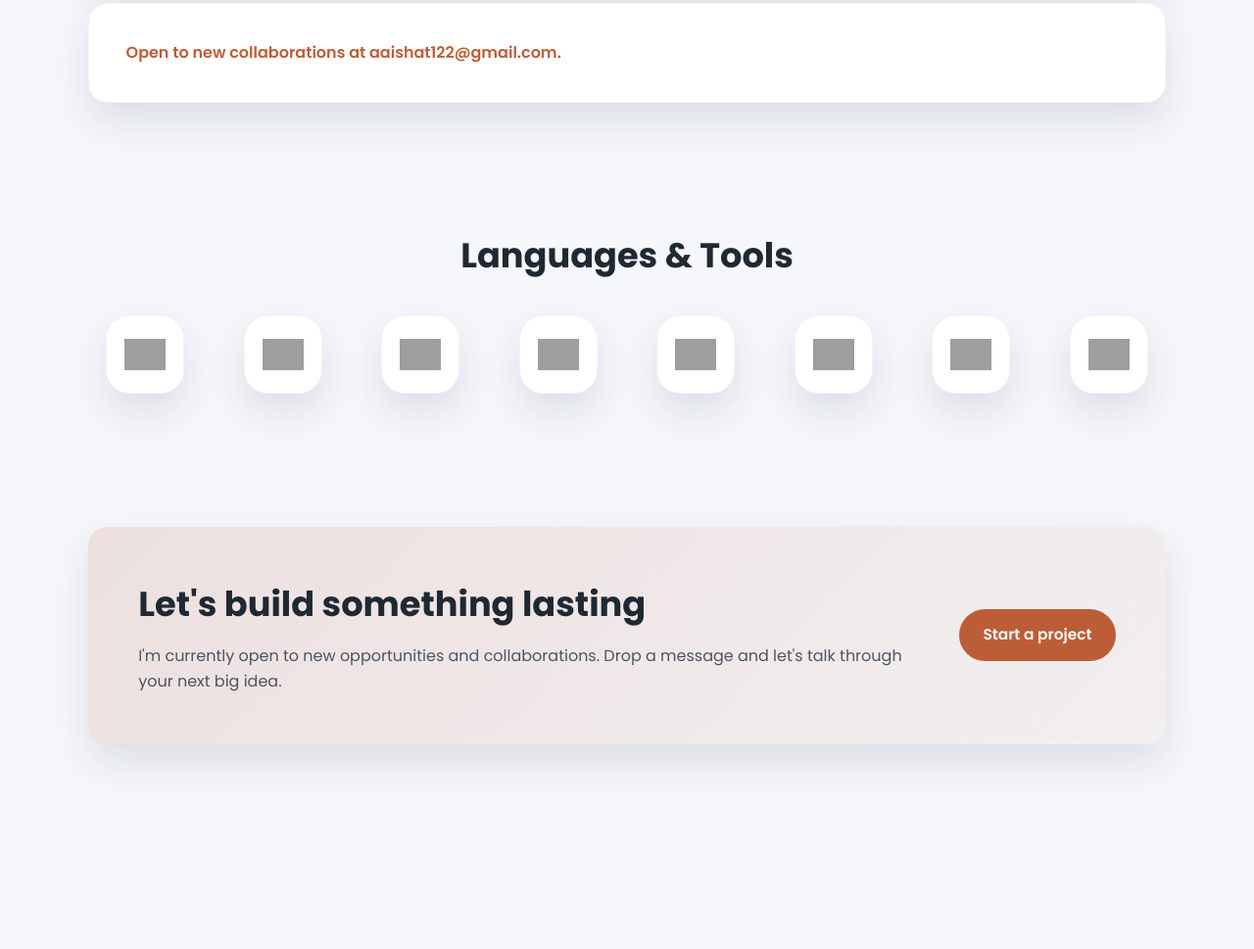
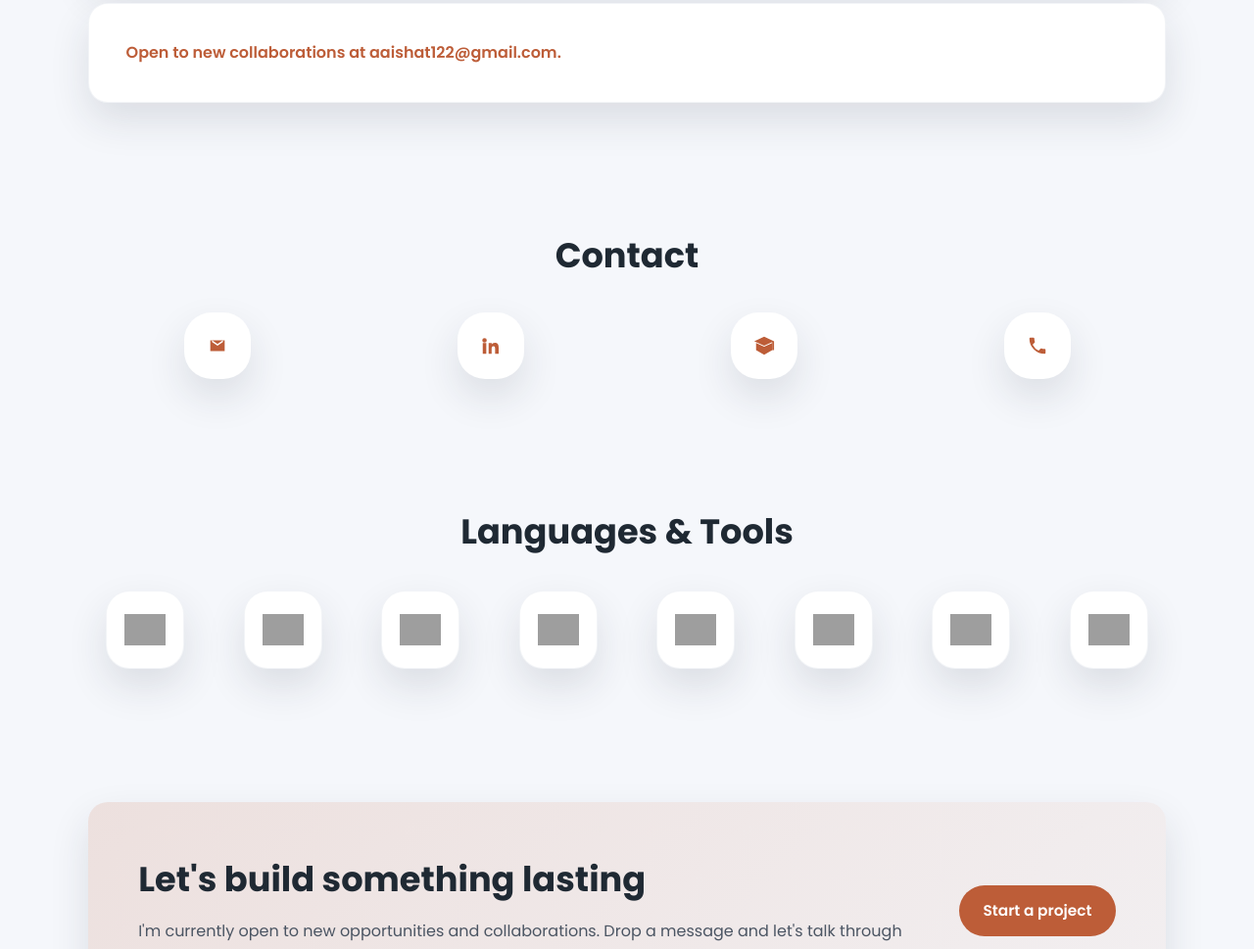
Before and after one commit to TechAishat/stage_1_hng_project, a plain HTML site: page index.html in a window 1280 px wide. Shown: the part 1458-2427 px from the top of the page at 98% size. Drawn offline with Linux system fonts and the light colour scheme; grey boxes are pictures that could not be loaded.

Commit message:
Your commit message here

```diff
--- a/index.html
+++ b/index.html
@@ -81,7 +81,47 @@
         </div>
       </section>
 
-
+      <section class="contact" aria-labelledby="contact-heading">
+        <div class="container contact__inner">
+          <h2 id="contact-heading">Contact</h2>
+          <ul class="contact__list" data-testid="test-home-contact-links">
+            <li>
+              <a class="contact__link" href="mailto:aaishat122@gmail.com">
+                <span class="contact__icon contact__icon--email" aria-hidden="true"></span>
+                <span class="sr-only">Email</span>
+              </a>
+            </li>
+            <li>
+              <a
+                class="contact__link"
+                href="https://www.linkedin.com/in/aishat-adamu"
+                target="_blank"
+                rel="noopener noreferrer"
+              >
+                <span class="contact__icon contact__icon--linkedin" aria-hidden="true"></span>
+                <span class="sr-only">LinkedIn</span>
+              </a>
+            </li>
+            <li>
+              <a
+                class="contact__link"
+                href="https://instagram.com"
+                target="_blank"
+                rel="noopener noreferrer"
+              >
+                <span class="contact__icon contact__icon--portfolio" aria-hidden="true"></span>
+                <span class="sr-only">Portfolio</span>
+              </a>
+            </li>
+            <li>
+              <a class="contact__link" href="tel:+2349059204982">
+                <span class="contact__icon contact__icon--phone" aria-hidden="true"></span>
+                <span class="sr-only">Phone</span>
+              </a>
+            </li>
+          </ul>
+        </div>
+      </section>
 
       <section class="languages" aria-labelledby="languages-heading">
         <div class="container languages__inner">
--- a/styles.css
+++ b/styles.css
@@ -19,6 +19,18 @@
 *::before,
 *::after {
   box-sizing: border-box;
+}
+
+.sr-only {
+  position: absolute;
+  width: 1px;
+  height: 1px;
+  padding: 0;
+  margin: -1px;
+  overflow: hidden;
+  clip: rect(0, 0, 0, 0);
+  white-space: nowrap;
+  border: 0;
 }
 
 html {
```
